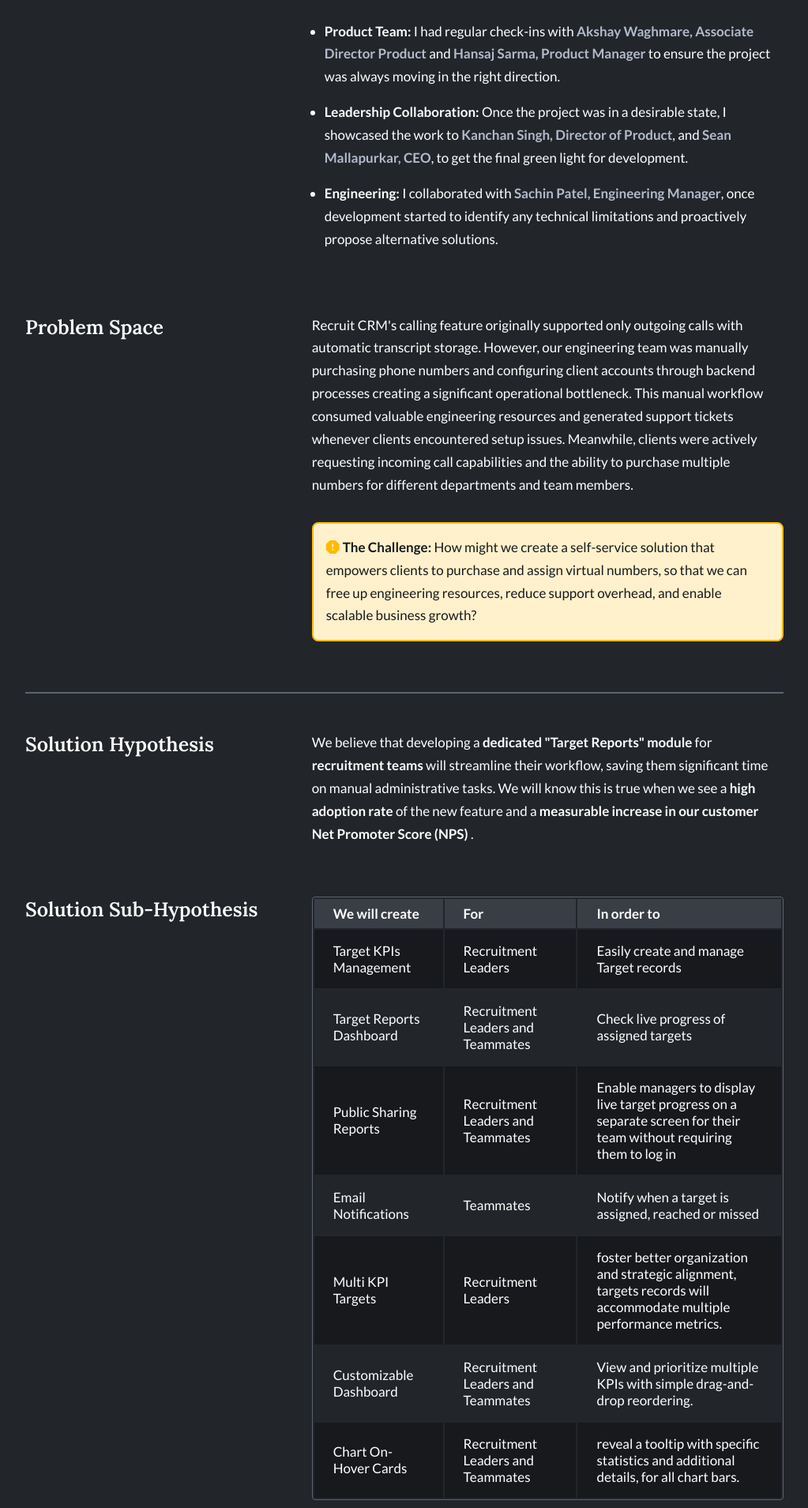
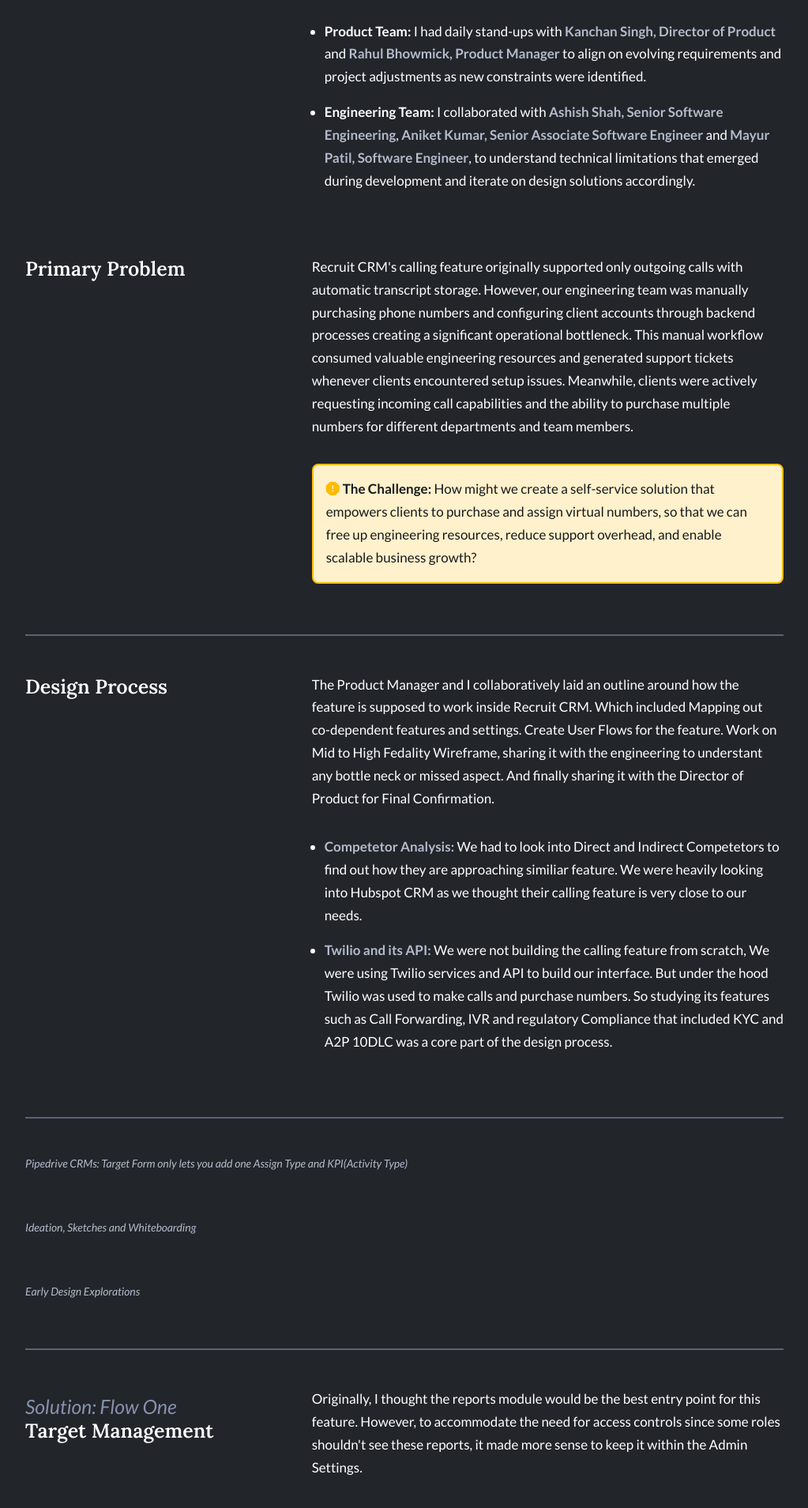
Before and after one commit to dibyajeetk/react-convert-dibyajeet-dot-in, a React (Vite) app: page /phone-calling in a window 1280 px wide. Shown: the part 1260-3169 px from the top of the page at 79% size, without its empty margins (128-1151 px from the left). Built offline with nearby package versions, Linux system fonts and the light colour scheme.

Commit message:
Feat: Worked till Design process of Incomming Call project

```diff
--- a/src/pages/projects/phoneCalling/PhoneCalling.jsx
+++ b/src/pages/projects/phoneCalling/PhoneCalling.jsx
@@ -58,42 +58,43 @@ function PhoneCalling() {
               <h3 className="sub-header">Stakeholders and Collaborations</h3>
               <span className="single-col-text-block-sm">
                 <p className="text-block">
-                  Throughout this project, I took a proactive approach to
-                  collaboration, ensuring continuous communication with key
-                  stakeholders to keep the project on track.
+                  Throughout this project, I established structured
+                  communication channels with stakeholders to navigate emerging
+                  challenges and technical discoveries.
                 </p>
                 <ul>
                   <li>
-                    <strong>Product Team: </strong>I had regular check-ins with
+                    <strong>Product Team: </strong>I had daily stand-ups with
                     <span className="highlighted">
                       {" "}
-                      Akshay Waghmare, Associate Director Product{" "}
+                      Kanchan Singh, Director of Product{" "}
                     </span>
                     and
                     <span className="highlighted">
                       {" "}
-                      Hansaj Sarma, Product Manager{" "}
+                      Rahul Bhowmick, Product Manager{" "}
                     </span>{" "}
-                    to ensure the project was always moving in the right
-                    direction.
+                    to align on evolving requirements and project adjustments as
+                    new constraints were identified.
                   </li>
                   <li>
-                    <strong>Leadership Collaboration: </strong> Once the project
-                    was in a desirable state, I showcased the work to{" "}
+                    <strong>Engineering Team: </strong> I collaborated with
                     <span className="highlighted">
-                      Kanchan Singh, Director of Product
+                      {" "}
+                      Ashish Shah, Senior Software Engineering
                     </span>
-                    , and{" "}
-                    <span className="highlighted">Sean Mallapurkar, CEO</span>,
-                    to get the final green light for development.
-                  </li>
-                  <li>
-                    <strong>Engineering: </strong> I collaborated with{" "}
+                    ,
                     <span className="highlighted">
-                      Sachin Patel, Engineering Manager
+                      {" "}
+                      Aniket Kumar, Senior Associate Software Engineer{" "}
                     </span>
-                    , once development started to identify any technical
-                    limitations and proactively propose alternative solutions.
+                    and
+                    <span className="highlighted">
+                      {" "}
+                      Mayur Patil, Software Engineer
+                    </span>
+                    , to understand technical limitations that emerged during
+                    development and iterate on design solutions accordingly.
                   </li>
                 </ul>
               </span>
@@ -102,7 +103,7 @@ function PhoneCalling() {
         </section>
         <section className="section">
           <span className="text-block-row">
-            <h3 className="sub-header">Problem Space</h3>
+            <h3 className="sub-header">Primary Problem</h3>
             <span className="single-col-text-block-sm">
               <p className="text-block">
                 Recruit CRM's calling feature originally supported only outgoing
@@ -132,118 +133,40 @@ function PhoneCalling() {
 
         <section className="section">
           <span className="text-block-row">
-            <h3 className="sub-header">Solution Hypothesis</h3>
-
-            <p className="text-block">
-              We believe that developing a{" "}
-              <strong>dedicated "Target Reports" module</strong> for{" "}
-              <strong>recruitment teams</strong> will streamline their workflow,
-              saving them significant time on manual administrative tasks. We
-              will know this is true when we see a{" "}
-              <strong>high adoption rate</strong> of the new feature and a{" "}
-              <strong>
-                measurable increase in our customer Net Promoter Score (NPS)
-              </strong>{" "}
-              .
-            </p>
-          </span>
-        </section>
-        <section className="section">
-          <span className="text-block-row">
-            <h3 className="sub-header">Solution Sub-Hypothesis</h3>
-            <table>
-              <thead>
-                <tr>
-                  <th>We will create</th>
-                  <th>For</th>
-                  <th>In order to</th>
-                </tr>
-              </thead>
-              <tbody>
-                <tr>
-                  <td className="td-dark">Target KPIs Management</td>
-                  <td className="td-dark">Recruitment Leaders</td>
-                  <td className="td-dark">
-                    Easily create and manage Target records
-                  </td>
-                </tr>
-                <tr>
-                  <td className="td-base">Target Reports Dashboard</td>
-                  <td className="td-base">Recruitment Leaders and Teammates</td>
-                  <td className="td-base">
-                    Check live progress of assigned targets
-                  </td>
-                </tr>
-                <tr>
-                  <td className="td-dark">Public Sharing Reports</td>
-                  <td className="td-dark">Recruitment Leaders and Teammates</td>
-                  <td className="td-dark">
-                    Enable managers to display live target progress on a
-                    separate screen for their team without requiring them to log
-                    in
-                  </td>
-                </tr>
-                <tr>
-                  <td className="td-base">Email Notifications</td>
-                  <td className="td-base">Teammates</td>
-                  <td className="td-base">
-                    Notify when a target is assigned, reached or missed
-                  </td>
-                </tr>
-                <tr>
-                  <td className="td-dark">Multi KPI Targets</td>
-                  <td className="td-dark">Recruitment Leaders</td>
-                  <td className="td-dark">
-                    foster better organization and strategic alignment, targets
-                    records will accommodate multiple performance metrics.
-                  </td>
-                </tr>
-                <tr>
-                  <td className="td-base">Customizable Dashboard</td>
-                  <td className="td-base">Recruitment Leaders and Teammates</td>
-                  <td className="td-base">
-                    View and prioritize multiple KPIs with simple drag-and-drop
-                    reordering.
-                  </td>
-                </tr>
-                <tr>
-                  <td className="td-dark">Chart On-Hover Cards</td>
-                  <td className="td-dark">Recruitment Leaders and Teammates</td>
-                  <td className="td-dark">
-                    reveal a tooltip with specific statistics and additional
-                    details, for all chart bars.
-                  </td>
-                </tr>
-              </tbody>
-            </table>
-          </span>
-        </section>
-        <div className="break"></div>
-        <section className="section">
-          <span className="text-block-row">
             <h3 className="sub-header">Design Process</h3>
             <span className="single-col-text-block-sm">
               <p className="text-block">
-                In the absence of a design system I started by auditing the
-                existing design language and conducting a competitor analysis.
-                Initially, leadership wanted a fully flexible feature, but the
-                complexity of combining multiple KPIs with multiple assignees
-                led me to a roadblock.
+                The Product Manager and I collaboratively laid an outline around
+                how the feature is supposed to work inside Recruit CRM. Which
+                included Mapping out co-dependent features and settings. Create
+                User Flows for the feature. Work on Mid to High Fedality
+                Wireframe, sharing it with the engineering to understant any
+                bottle neck or missed aspect. And finally sharing it with the
+                Director of Product for Final Confirmation.
               </p>
-              <p className="text-block">
-                I got back on the drawing board and explored competitor apps.
-                Pipedrive's CRM target feature became a key benchmark - it
-                focuses on one entity type and one KPI, which validated my
-                hypothesis that simplification was the right approach. I made
-                the decision to simplify our feature so that one target could
-                only be assigned to one type of entity. This made the feature
-                easier to comprehend and design, while still delivering our key
-                competitive advantage: the ability to track multiple KPIs on a
-                single target.
-              </p>
+              <ul>
+                <li>
+                  <span className="highlighted">Competetor Analysis: </span> We
+                  had to look into Direct and Indirect Competetors to find out
+                  how they are approaching similiar feature. We were heavily
+                  looking into Hubspot CRM as we thought their calling feature
+                  is very close to our needs.
+                </li>
+                <li>
+                  <span className="highlighted">Twilio and its API: </span>
+                  We were not building the calling feature from scratch, We were
+                  using Twilio services and API to build our interface. But
+                  under the hood Twilio was used to make calls and purchase
+                  numbers. So studying its features such as Call Forwarding, IVR
+                  and regulatory Compliance that included KYC and A2P 10DLC was
+                  a core part of the design process.
+                </li>
+              </ul>
             </span>
           </span>
         </section>
+
+        <div className="break"></div>
 
         <section className="section">
           <p className="caption">
```
